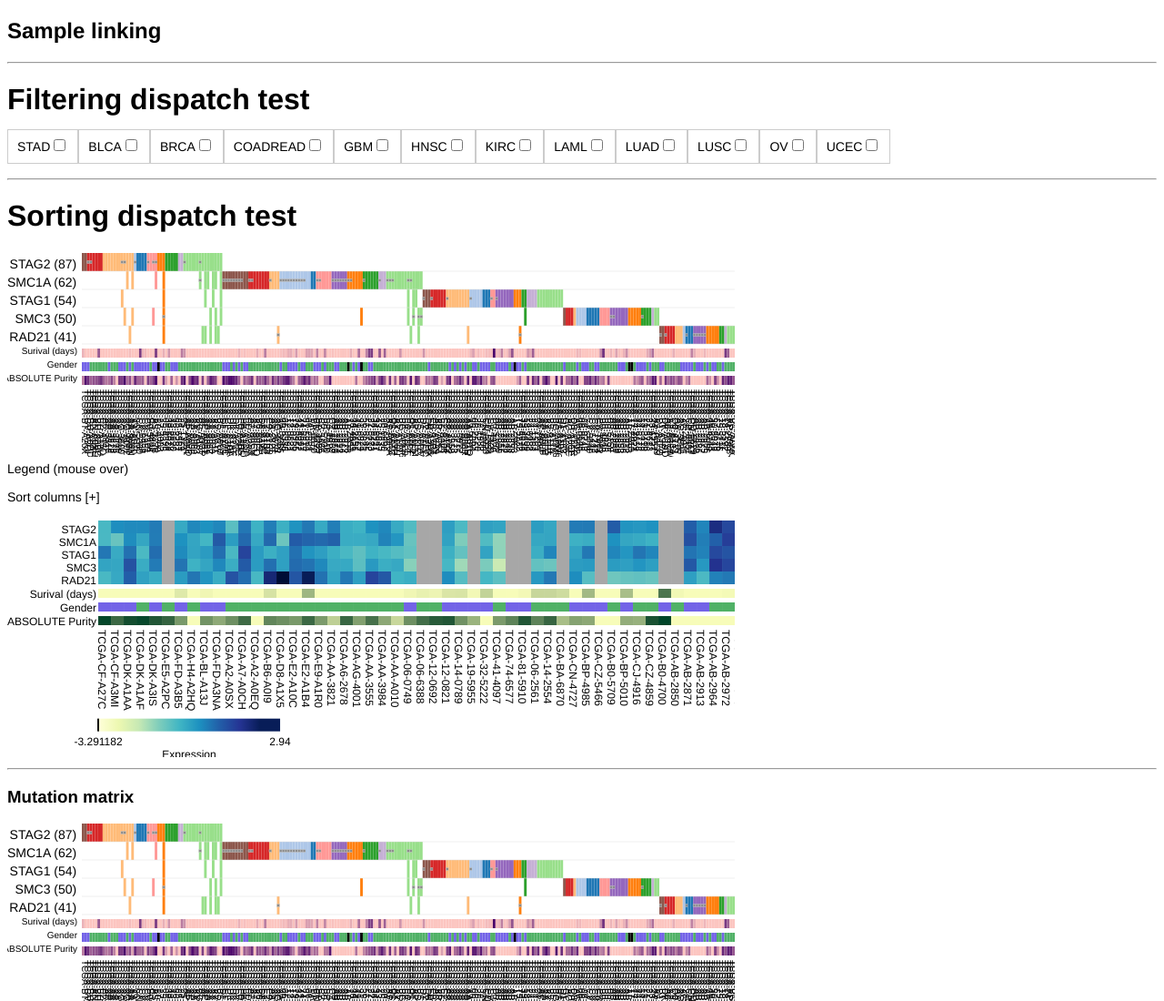
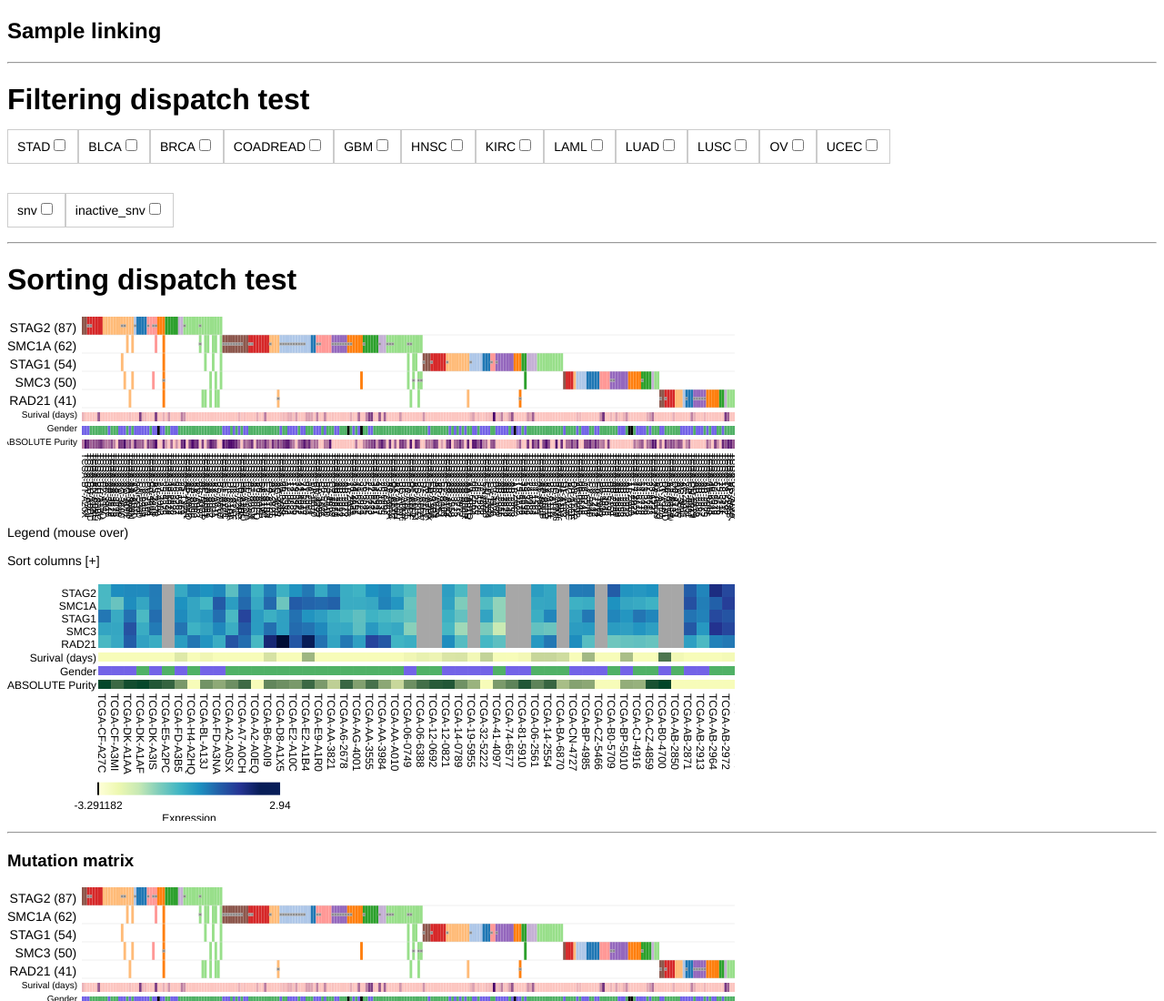
Before and after one commit to connorgr/gd3prime, a website: page demo/test-dispatch.html in a window 1280 px wide. Shown: the top 1100 px of the page at 91% size. Drawn offline with nearby package versions, Linux system fonts and the light colour scheme.

Commit message:
Get type filtering to work

```diff
--- a/demo/test-dispatch.html
+++ b/demo/test-dispatch.html
@@ -138,9 +138,9 @@ a:visited {
 
     body.append('hr');
     body.append('h1').text('Filtering dispatch test');
-    var filterMenu = body.append('div'),
-        filterMutMtx = body.append('div'),
-        breaker = body.append('br').append('br');
+    var filterCategoryMenu = body.append('div').style('margin-bottom', '50px'),
+        filterTypeMenu = body.append('div'),
+        breaker = body.append('br').append('br').append('hr');
 
     var categories = [
         'STAD',
@@ -156,7 +156,7 @@ a:visited {
         'OV',
         'UCEC'
     ];
-    var filterMenuText = filterMenu.selectAll('span')
+    var filterCategoryMenuText = filterCategoryMenu.selectAll('span')
         .data(categories)
         .enter()
         .append('span')
@@ -164,12 +164,12 @@ a:visited {
             .style('font-size', '14px')
             .style('padding', '10px')
             .text(function(d){return d;});
-    filterMenuInput = filterMenuText.append('input')
+    filterCategoryMenuInput = filterCategoryMenuText.append('input')
         .attr('type', 'checkbox')
         .on('click', applyCategoryFilter);
 
     function applyCategoryFilter() {
-      var checked = filterMenuInput.filter(function(d) {
+      var checked = filterCategoryMenuInput.filter(function(d) {
         return d3.select(this).property('checked');
       });
 
@@ -178,6 +178,28 @@ a:visited {
       gd3.dispatch.filterCategory( {categories: filtering });
     }
 
+    var types = ['snv', 'inactive_snv'];
+    var filterTypeMenuText = filterTypeMenu.selectAll('span')
+        .data(types)
+        .enter()
+        .append('span')
+            .style('border', '1px solid #ccc')
+            .style('font-size', '14px')
+            .style('padding', '10px')
+            .text(function(d){return d;});
+    filterTypeMenuInput = filterTypeMenuText.append('input')
+        .attr('type', 'checkbox')
+        .on('click', applyTypeFilter);
+
+    function applyTypeFilter() {
+      var checked = filterTypeMenuInput.filter(function(d) {
+        return d3.select(this).property('checked');
+      });
+
+      var filtering = [];
+      checked.each(function(d) { filtering.push(d); });
+      gd3.dispatch.filterType( { types: filtering });
+    }
 
 
     body.append('hr');
--- a/gd3.js
+++ b/gd3.js
@@ -1299,7 +1299,8 @@
         cells: {},
         columnIdToActiveRows: {},
         rowIdToActiveColumns: {}
-      }
+      },
+      types: []
     };
     data.get = function(attr) {
       if (!attr) return null; else if (attr === "datasets") return data.datasets; else if (attr === "ids") return data.ids; else if (attr === "labels") return data.labels;
@@ -1383,14 +1384,18 @@
             data.matrix.columnIdToActiveRows[colId] = [];
           }
           data.matrix.columnIdToActiveRows[colId].push(rowId);
+          var type = inputData.M[rowLabel][colId][0];
           data.matrix.cells[[ rowId, colId ].join()] = {
             dataset: inputData.sampleToTypes[colId],
             type: inputData.M[rowLabel][colId][0]
           };
-          cellTypes.push(inputData.M[rowLabel][colId][0]);
+          cellTypes.push(type);
           if (!data.maps.columnIdToTypes[colId]) data.maps.columnIdToTypes[colId] = [];
-          data.maps.columnIdToTypes[colId].push(inputData.M[rowLabel][colId][0]);
-        });
+          data.maps.columnIdToTypes[colId].push(type);
+        });
+      });
+      data.types = cellTypes.filter(function(item, pos, self) {
+        return self.indexOf(item) == pos;
       });
       Object.keys(data.maps.columnIdToTypes).forEach(function(colId) {
         var types = data.maps.columnIdToTypes[colId], typeLog = {};
@@ -1428,7 +1433,7 @@
     return data;
   }
   function mutmtxChart(style) {
-    var dataToFilter = [], drawHoverLegend = true, drawLegend = false, drawSortingMenu = true, stickyLegend = false;
+    var categoriesToFilter = [], drawHoverLegend = true, drawLegend = false, drawSortingMenu = true, stickyLegend = false, typesToFilter = [];
     var sortingOptionsData = [ "First active row", "Column category", "Exclusivity", "Name" ];
     function chart(selection) {
       selection.each(function(data) {
@@ -1527,8 +1532,15 @@
         rerenderMutationMatrix();
         gd3.dispatch.on("filterCategory.mutmtx", function(d) {
           if (!d || !d.categories) return;
-          dataToFilter = d.categories.filter(function(s) {
+          categoriesToFilter = d.categories.filter(function(s) {
             return data.datasets.indexOf(s) > -1;
+          });
+          rerenderMutationMatrix();
+        });
+        gd3.dispatch.on("filterType.mutmtx", function(d) {
+          if (!d || !d.types) return;
+          typesToFilter = d.types.filter(function(s) {
+            return data.types.indexOf(s) > -1;
           });
           rerenderMutationMatrix();
         });
@@ -1701,8 +1713,10 @@
           }
           columns.style("opacity", 1);
           columns.filter(function(d) {
-            var c = data.maps.columnIdToCategory[d];
-            return dataToFilter.indexOf(c) > -1;
+            var c = data.maps.columnIdToCategory[d], typeFilter = data.maps.columnIdToTypes[d].reduce(function(cur, elem) {
+              return cur || typesToFilter.indexOf(elem) > -1;
+            }, false);
+            return categoriesToFilter.indexOf(c) > -1 || typeFilter;
           }).style("opacity", .2);
           columns.filter(function(d) {
             return wholeVisX(data.ids.columns.indexOf(d)) < style.labelWidth;
```
Also changed, not shown: src/mutmtx/mutmtxChart.js (+19 -6 lines), src/mutmtx/mutmtxData.js (+9 -2 lines).
